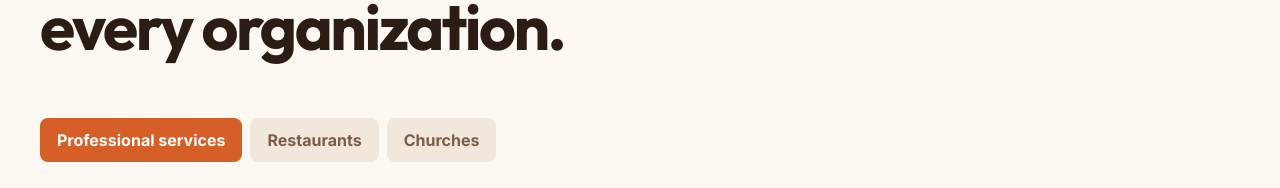
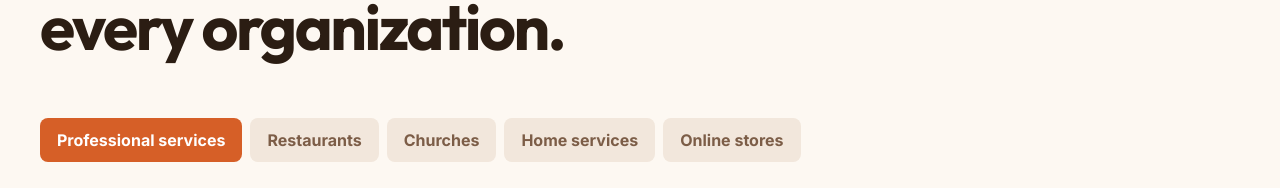
Before and after one commit to subedi2042/omnisite, a React (Vite) app: page / in a window 1280 px wide. Shown: the part 2528-2716 px from the top of the page. Built offline with nearby package versions, Linux system fonts and the light colour scheme; grey boxes are pictures that could not be loaded.

Commit message:
Carry selected template into workspace

```diff
--- a/src/App.tsx
+++ b/src/App.tsx
@@ -1,13 +1,20 @@
 import { useState } from 'react';
 import { MarketingHome } from './components/MarketingHome';
 import { PlatformWorkspace } from './components/PlatformWorkspace';
+import { ThemePresetID } from './types/platform';
 
 export function App() {
   const [showPlatform, setShowPlatform] = useState(false);
+  const [selectedTheme, setSelectedTheme] = useState<ThemePresetID>('local_authority');
+
+  const startBuilding = (themeId: ThemePresetID = selectedTheme) => {
+    setSelectedTheme(themeId);
+    setShowPlatform(true);
+  };
 
   return showPlatform
-    ? <PlatformWorkspace onBackToMarketing={() => setShowPlatform(false)} />
-    : <MarketingHome onStartBuilding={() => setShowPlatform(true)} />;
+    ? <PlatformWorkspace initialThemeId={selectedTheme} onBackToMarketing={() => setShowPlatform(false)} />
+    : <MarketingHome onStartBuilding={startBuilding} />;
 }
 
 export default App;
--- a/src/components/MarketingHome.tsx
+++ b/src/components/MarketingHome.tsx
@@ -1,5 +1,6 @@
 import { useState } from 'react';
 import { ArrowRight, Check, Menu, X } from 'lucide-react';
+import { ThemePresetID } from '../types/platform';
 
 const plans = [
   { name: 'Start', price: 16, description: 'A professional home for a new organization.', features: ['1 published website', 'Custom domain', 'Forms and basic analytics', 'Email support'] },
@@ -8,9 +9,11 @@ const plans = [
 ];
 
 const templates = [
-  { name: 'Local Authority', type: 'Professional services', color: '#163A5F', image: 'https://images.unsplash.com/photo-1497366754035-f200968a6e72?auto=format&fit=crop&w=1000&q=85' },
-  { name: 'Local Table', type: 'Restaurants', color: '#B84E32', image: 'https://images.unsplash.com/photo-1514933651103-005eec06c04b?auto=format&fit=crop&w=1000&q=85' },
-  { name: 'Faith Community', type: 'Churches', color: '#17243A', image: 'https://images.unsplash.com/photo-1507692049790-de58290a4334?auto=format&fit=crop&w=1000&q=85' },
+  { id: 'local_authority' as ThemePresetID, name: 'Local Authority', type: 'Professional services', color: '#163A5F', image: 'https://images.unsplash.com/photo-1497366754035-f200968a6e72?auto=format&fit=crop&w=1000&q=85' },
+  { id: 'local_table' as ThemePresetID, name: 'Local Table', type: 'Restaurants', color: '#B84E32', image: 'https://images.unsplash.com/photo-1514933651103-005eec06c04b?auto=format&fit=crop&w=1000&q=85' },
+  { id: 'sanctuary_modern' as ThemePresetID, name: 'Faith Community', type: 'Churches', color: '#17243A', image: 'https://images.unsplash.com/photo-1507692049790-de58290a4334?auto=format&fit=crop&w=1000&q=85' },
+  { id: 'trusted_home_pro' as ThemePresetID, name: 'Trusted Home Pro', type: 'Home services', color: '#17324D', image: 'https://images.unsplash.com/photo-1581578731548-c64695cc6952?auto=format&fit=crop&w=1000&q=85' },
+  { id: 'modern_merchant' as ThemePresetID, name: 'Modern Merchant', type: 'Online stores', color: '#17191C', image: 'https://images.unsplash.com/photo-1441986300917-64674bd600d8?auto=format&fit=crop&w=1000&q=85' },
 ];
 
 const testimonials = [
@@ -26,7 +29,7 @@ const platformHighlights = [
   ['Real', 'Human help when needed'],
 ];
 
-export function MarketingHome({ onStartBuilding }: { onStartBuilding: () => void }) {
+export function MarketingHome({ onStartBuilding }: { onStartBuilding: (themeId?: ThemePresetID) => void }) {
   const [annual, setAnnual] = useState(true);
   const [activeTemplate, setActiveTemplate] = useState(0);
   const [menuOpen, setMenuOpen] = useState(false);
@@ -41,7 +44,7 @@ export function MarketingHome({ onStartBuilding }: { onStartBuilding: () => void
         </nav>
         <div className="marketing-nav-actions">
           <button className="marketing-login" type="button">Log in</button>
-          <button className="marketing-primary small" onClick={onStartBuilding}>Start building</button>
+          <button className="marketing-primary small" onClick={() => onStartBuilding(templates[activeTemplate].id)}>Start building</button>
           <button className="marketing-menu" onClick={() => setMenuOpen(!menuOpen)} aria-label="Toggle navigation">{menuOpen ? <X /> : <Menu />}</button>
         </div>
       </header>
@@ -52,7 +55,7 @@ export function MarketingHome({ onStartBuilding }: { onStartBuilding: () => void
           <h1>Your website.<br /><em>Made manageable.</em></h1>
           <p>Build a professional website yourself or let us handle it. OmniSite gives small businesses, churches, and nonprofits the tools—and the help—to stay current.</p>
           <div className="marketing-hero-actions">
-            <button className="marketing-primary" onClick={onStartBuilding}>Start building free</button>
+            <button className="marketing-primary" onClick={() => onStartBuilding(templates[activeTemplate].id)}>Start building free</button>
             <a className="marketing-secondary" href="#templates">View templates <ArrowRight size={18} /></a>
           </div>
           <span className="marketing-fine-print">No card required · Preview before you commit</span>
@@ -97,7 +100,7 @@ export function MarketingHome({ onStartBuilding }: { onStartBuilding: () => void
           </div>
           <div className="marketing-template-showcase">
             <img src={templates[activeTemplate].image} alt={`${templates[activeTemplate].name} template preview`} />
-            <div><span>{templates[activeTemplate].type}</span><h3>{templates[activeTemplate].name}</h3><p>Purposeful hierarchy, generous spacing, and flexible content collections—ready to adapt to your organization.</p><ul>{['Responsive on every screen', 'Easy Edit content controls', 'Accessible, SEO-ready structure'].map(item => <li key={item}><Check size={17} />{item}</li>)}</ul><button onClick={onStartBuilding}>Use this template <ArrowRight size={18} /></button></div>
+            <div><span>{templates[activeTemplate].type}</span><h3>{templates[activeTemplate].name}</h3><p>Purposeful hierarchy, generous spacing, and flexible content collections—ready to adapt to your organization.</p><ul>{['Responsive on every screen', 'Easy Edit content controls', 'Accessible, SEO-ready structure'].map(item => <li key={item}><Check size={17} />{item}</li>)}</ul><button onClick={() => onStartBuilding(templates[activeTemplate].id)}>Use this template <ArrowRight size={18} /></button></div>
           </div>
         </section>
 
@@ -112,7 +115,7 @@ export function MarketingHome({ onStartBuilding }: { onStartBuilding: () => void
           <div className="marketing-section-heading"><span>Simple packages</span><h2>Choose software, service, or both.</h2></div>
           <div className="marketing-billing"><span>Monthly</span><button onClick={() => setAnnual(!annual)} className={annual ? 'annual' : ''} aria-label="Toggle annual billing"><i /></button><span>Annual</span>{annual && <b>Save 20%</b>}</div>
           <div className="marketing-plan-grid">
-            {plans.map(plan => <article key={plan.name} className={plan.featured ? 'featured' : ''}>{plan.featured && <div className="marketing-popular">Most popular</div>}<h3>{plan.name}</h3><p>{plan.description}</p><div className="marketing-price"><strong>${price(plan.price)}</strong><span>/mo</span></div><ul>{plan.features.map(feature => <li key={feature}><Check size={17} />{feature}</li>)}</ul><button onClick={onStartBuilding}>{plan.name === 'Managed' ? 'Talk to us' : 'Start free'}</button></article>)}
+            {plans.map(plan => <article key={plan.name} className={plan.featured ? 'featured' : ''}>{plan.featured && <div className="marketing-popular">Most popular</div>}<h3>{plan.name}</h3><p>{plan.description}</p><div className="marketing-price"><strong>${price(plan.price)}</strong><span>/mo</span></div><ul>{plan.features.map(feature => <li key={feature}><Check size={17} />{feature}</li>)}</ul><button onClick={() => onStartBuilding(templates[activeTemplate].id)}>{plan.name === 'Managed' ? 'Talk to us' : 'Start free'}</button></article>)}
           </div>
           <p className="marketing-pricing-note">Final launch pricing will be confirmed before commercial release.</p>
         </section>
@@ -121,7 +124,7 @@ export function MarketingHome({ onStartBuilding }: { onStartBuilding: () => void
           <span>Prefer to have it handled?</span>
           <h2>Bring us your vision.<br />We’ll help make it real.</h2>
           <p>Start on your own, or work with a real person for setup, launch, and ongoing care.</p>
-          <button onClick={onStartBuilding}>Start your project <ArrowRight size={19} /></button>
+          <button onClick={() => onStartBuilding(templates[activeTemplate].id)}>Start your project <ArrowRight size={19} /></button>
         </section>
       </main>
 
--- a/src/components/PlatformWorkspace.tsx
+++ b/src/components/PlatformWorkspace.tsx
@@ -126,15 +126,17 @@ const quickTasks: Array<{
 
 export function PlatformWorkspace({
   onBackToMarketing,
+  initialThemeId,
 }: {
   onBackToMarketing: () => void;
+  initialThemeId: ThemePresetID;
 }) {
   const [view, setView] = useState<WorkspaceView>("home");
   const [site, setSite] = useState<SiteData>(() =>
-    getSiteDataForTheme("sanctuary_modern"),
+    getSiteDataForTheme(initialThemeId),
   );
   const [draftSite, setDraftSite] = useState<SiteData>(() =>
-    getSiteDataForTheme("sanctuary_modern"),
+    getSiteDataForTheme(initialThemeId),
   );
   const [activeTask, setActiveTask] = useState<EasyTask>("identity");
   const [sidebarOpen, setSidebarOpen] = useState(false);
```
